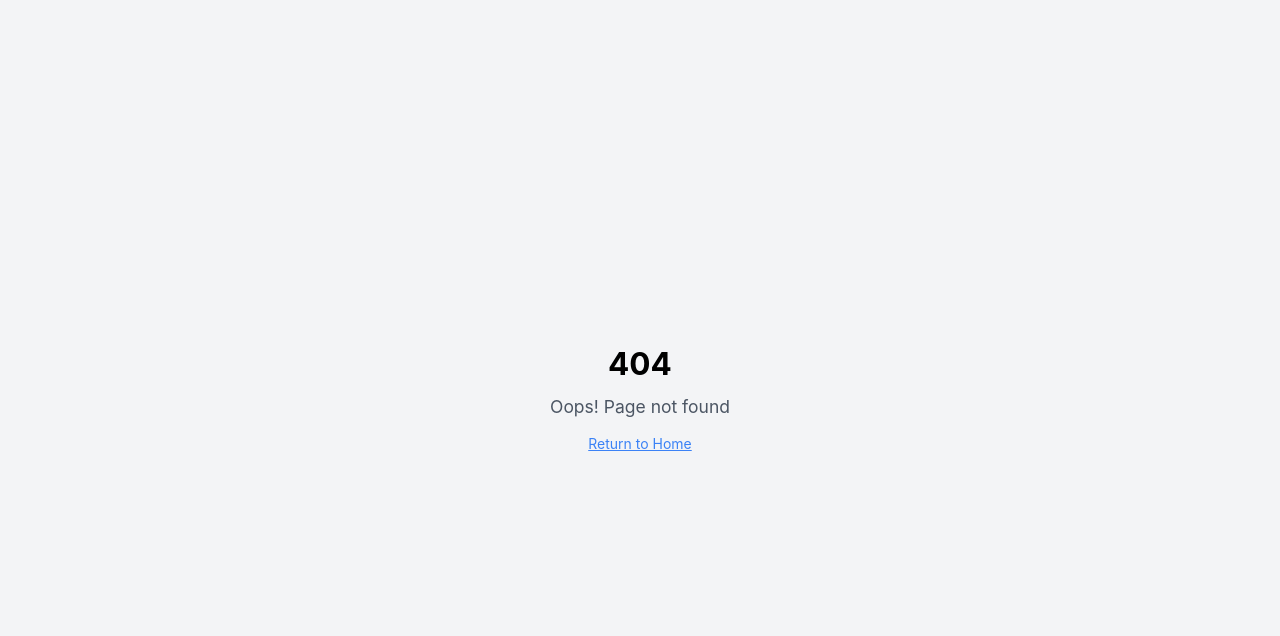
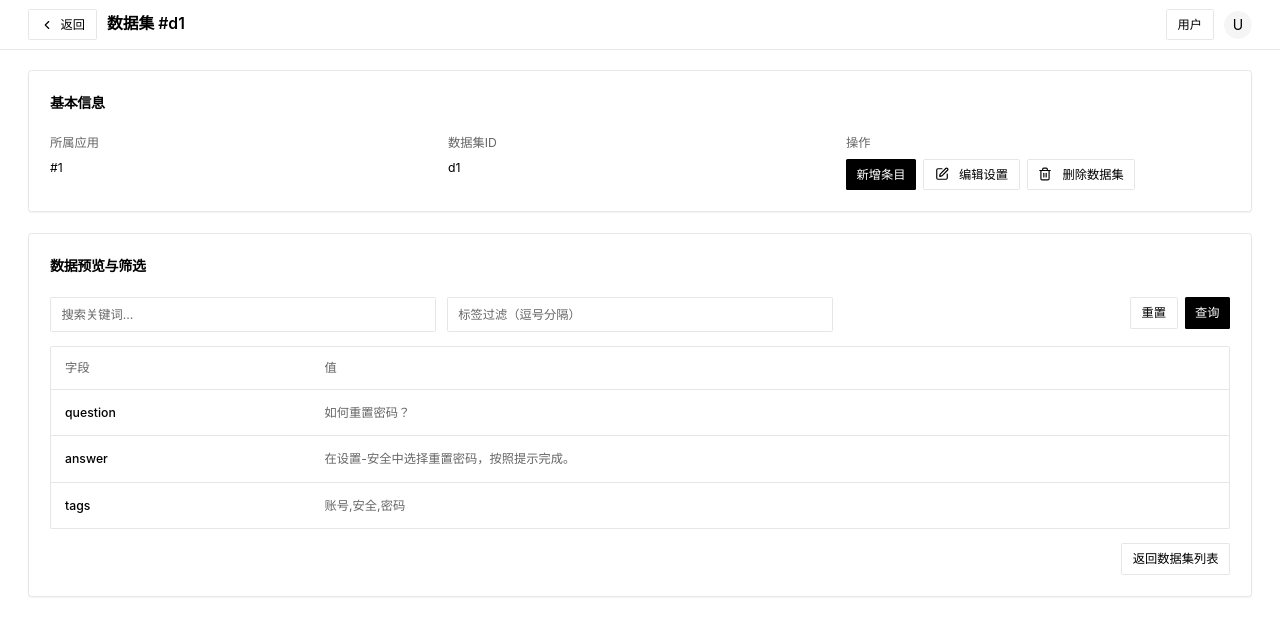
Before and after one commit to Whopus/prompt-pilot-workshop, a React (Vite) app: page /apps/1/datasets/d1 in a window 1280 px wide. Before the commit this address had no page. Shown: the top 636 px of the page. Built offline with nearby package versions, Linux system fonts and the light colour scheme.

Commit message:
Fix: Enable dataset detail view
The dataset cards are now clickable, allowing users to view data details.

```diff
--- a/src/App.tsx
+++ b/src/App.tsx
@@ -8,6 +8,7 @@ import Login from "./pages/Login";
 import AppsList from "./pages/AppsList";
 import AppDetail from "./pages/AppDetail";
 import NotFound from "./pages/NotFound";
+import DatasetDetail from "./pages/DatasetDetail";
 
 const queryClient = new QueryClient();
 
@@ -23,6 +24,7 @@ const App = () => (
             <Route path="/login" element={<Login />} />
             <Route path="/apps" element={<AppsList />} />
             <Route path="/apps/:id/:tab?" element={<AppDetail />} />
+            <Route path="/apps/:id/datasets/:datasetId" element={<DatasetDetail />} />
             {/* ADD ALL CUSTOM ROUTES ABOVE THE CATCH-ALL "*" ROUTE */}
             <Route path="*" element={<NotFound />} />
           </Routes>
--- a/src/pages/AppDetail.tsx
+++ b/src/pages/AppDetail.tsx
@@ -202,6 +202,7 @@ const McpsSection = () => {
 };
 
 const HistorySection = () => {
+  const { id } = useParams<{ id: string }>();
   const items = [
     { id: "d1", name: "客服知识库", records: 1240, size: "12.4 MB", updatedAt: "2025-08-10 14:22" },
     { id: "d2", name: "FAQ 数据集", records: 320, size: "3.1 MB", updatedAt: "2025-08-11 09:10" },
@@ -222,6 +223,9 @@ const HistorySection = () => {
                 <div className="flex items-center justify-between"><span>最近更新</span><span className="text-foreground">{it.updatedAt}</span></div>
               </CardContent>
               <CardFooter className="flex items-center justify-end gap-2">
+                <Link to={`/apps/${id}/datasets/${it.id}`}>
+                  <Button size="sm">进入</Button>
+                </Link>
                 <Button variant="outline" size="sm"><Edit className="h-4 w-4 mr-1" />编辑</Button>
                 <ConfirmDelete>
                   <Button variant="outline" size="sm"><Trash2 className="h-4 w-4 mr-1" />删除</Button>
--- /dev/null
+++ b/src/pages/DatasetDetail.tsx
@@ -0,0 +1,107 @@
+import { Helmet } from "react-helmet-async";
+import AppHeader from "@/components/layout/AppHeader";
+import { Button } from "@/components/ui/button";
+import { Card, CardContent, CardHeader, CardTitle } from "@/components/ui/card";
+import { Input } from "@/components/ui/input";
+import { Table, TableBody, TableCell, TableHead, TableHeader, TableRow } from "@/components/ui/table";
+import { ChevronLeft, Edit, Trash2 } from "lucide-react";
+import { Link, useNavigate, useParams } from "react-router-dom";
+
+const DatasetDetail = () => {
+  const navigate = useNavigate();
+  const { id, datasetId } = useParams<{ id: string; datasetId: string }>();
+
+  const records = [
+    { key: "question", value: "如何重置密码？" },
+    { key: "answer", value: "在设置-安全中选择重置密码，按照提示完成。" },
+    { key: "tags", value: "账号,安全,密码" },
+  ];
+
+  return (
+    <>
+      <Helmet>
+        <title>AIgents — 数据集详情</title>
+        <meta name="description" content="查看与管理数据集详情、筛选与编辑数据。" />
+        <link rel="canonical" href={window.location.href} />
+      </Helmet>
+      <AppHeader
+        leftSlot={
+          <div className="flex items-center gap-3">
+            <Button variant="outline" size="sm" onClick={() => navigate(-1)}>
+              <ChevronLeft className="h-4 w-4" /> 返回
+            </Button>
+            <h1 className="text-lg font-semibold">数据集 #{datasetId}</h1>
+          </div>
+        }
+      />
+      <main className="container pt-20 pb-16 space-y-6 animate-fade-in">
+        <Card>
+          <CardHeader>
+            <CardTitle className="text-base">基本信息</CardTitle>
+          </CardHeader>
+          <CardContent className="grid grid-cols-1 md:grid-cols-3 gap-4 text-sm">
+            <div className="space-y-2">
+              <div className="text-muted-foreground">所属应用</div>
+              <div className="text-foreground">#{id}</div>
+            </div>
+            <div className="space-y-2">
+              <div className="text-muted-foreground">数据集ID</div>
+              <div className="text-foreground">{datasetId}</div>
+            </div>
+            <div className="space-y-2">
+              <div className="text-muted-foreground">操作</div>
+              <div className="flex gap-2">
+                <Button size="sm">新增条目</Button>
+                <Button variant="outline" size="sm"><Edit className="h-4 w-4 mr-1" />编辑设置</Button>
+                <Button variant="outline" size="sm"><Trash2 className="h-4 w-4 mr-1" />删除数据集</Button>
+              </div>
+            </div>
+          </CardContent>
+        </Card>
+
+        <Card>
+          <CardHeader>
+            <CardTitle className="text-base">数据预览与筛选</CardTitle>
+          </CardHeader>
+          <CardContent className="space-y-4">
+            <div className="grid grid-cols-1 md:grid-cols-3 gap-3">
+              <Input placeholder="搜索关键词…" />
+              <Input placeholder="标签过滤（逗号分隔）" />
+              <div className="flex md:justify-end gap-2">
+                <Button variant="outline" size="sm">重置</Button>
+                <Button size="sm">查询</Button>
+              </div>
+            </div>
+
+            <div className="rounded-md border overflow-hidden">
+              <Table>
+                <TableHeader>
+                  <TableRow>
+                    <TableHead>字段</TableHead>
+                    <TableHead>值</TableHead>
+                  </TableRow>
+                </TableHeader>
+                <TableBody>
+                  {records.map((r, i) => (
+                    <TableRow key={i}>
+                      <TableCell className="font-medium">{r.key}</TableCell>
+                      <TableCell className="text-muted-foreground">{r.value}</TableCell>
+                    </TableRow>
+                  ))}
+                </TableBody>
+              </Table>
+            </div>
+
+            <div className="flex justify-end">
+              <Link to={`/apps/${id}/history`}>
+                <Button variant="outline" size="sm">返回数据集列表</Button>
+              </Link>
+            </div>
+          </CardContent>
+        </Card>
+      </main>
+    </>
+  );
+};
+
+export default DatasetDetail;
```
